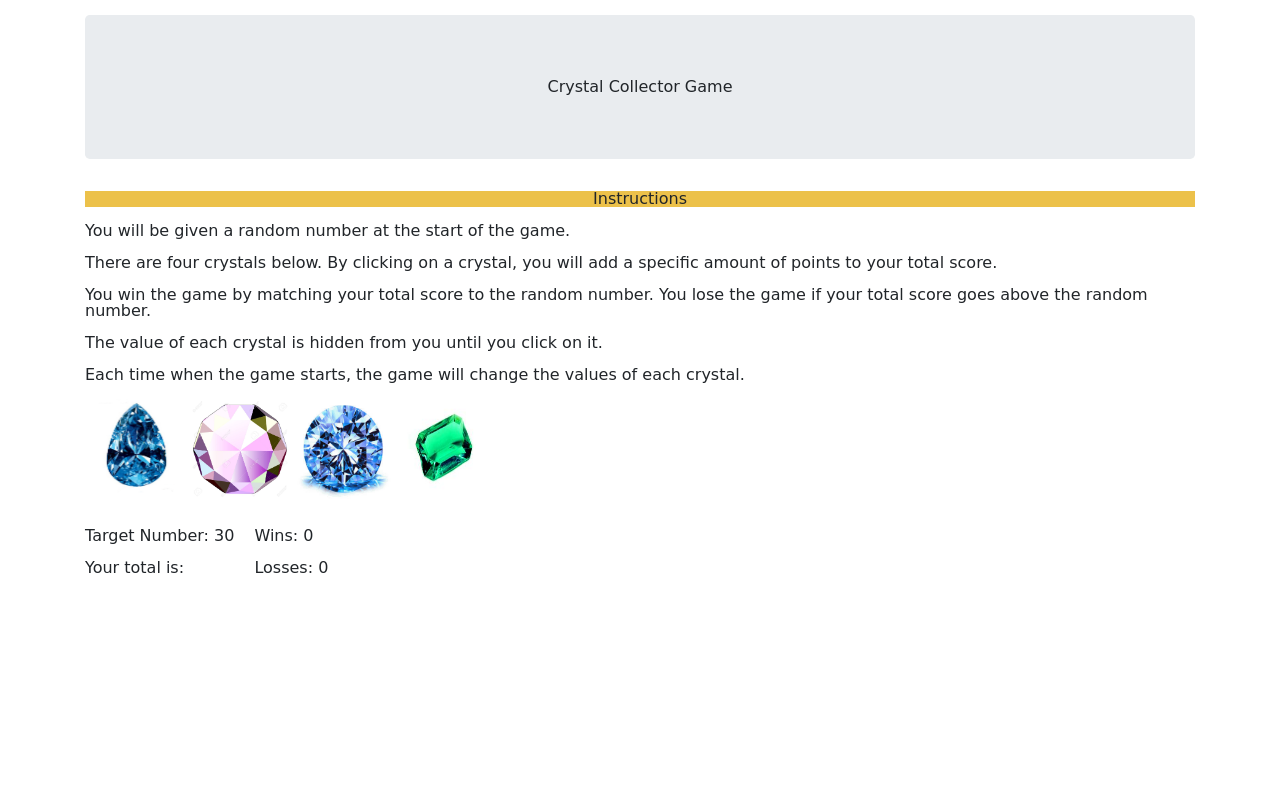
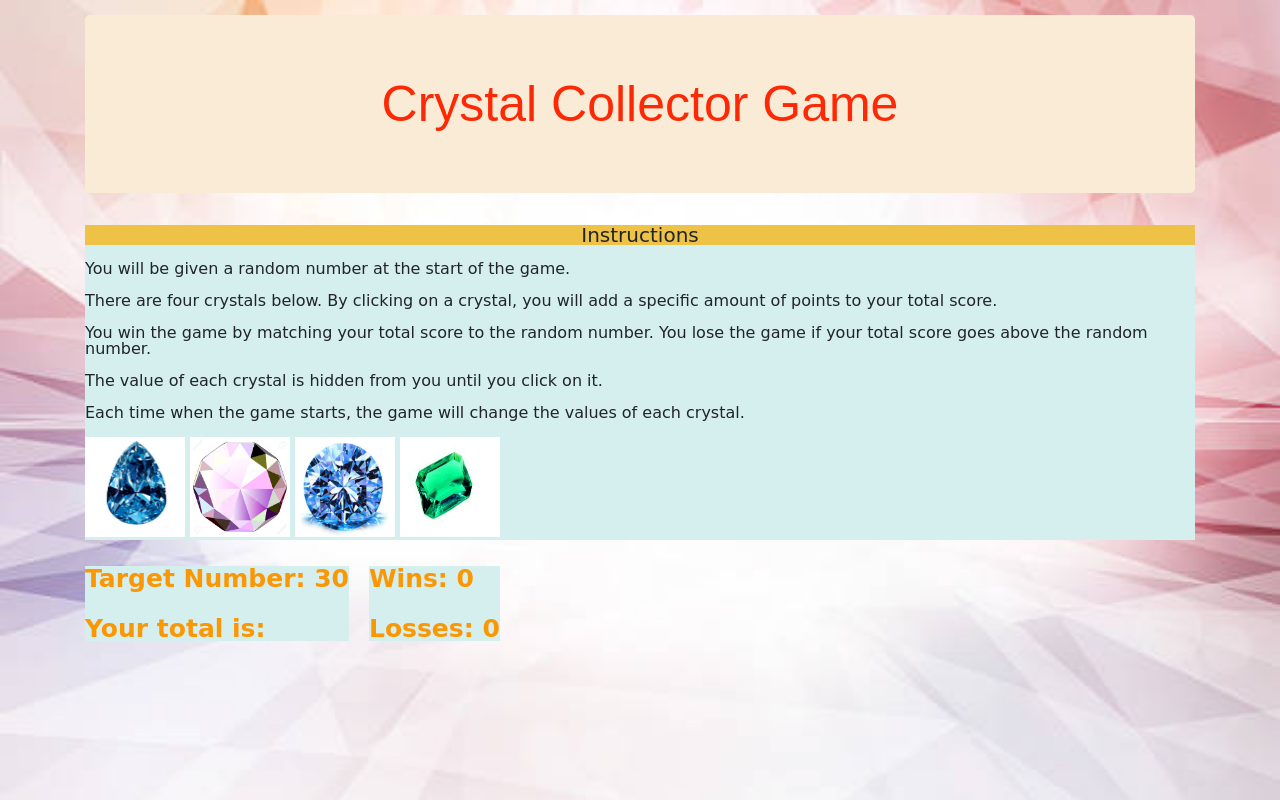
Before and after one commit to raicheljohn28/raicheljohn28-week-4-game, a plain HTML site: page index.html in a window 1280 px wide. Drawn offline with nearby package versions, Linux system fonts and the light colour scheme; a web font is replaced by a local one.

Commit message:
Update style.css

```diff
--- a/assets/css/style.css
+++ b/assets/css/style.css
@@ -1,20 +1,33 @@
 body {
-    background-image: url('../images/crystalbg.jpg') no-repeat center center fixed;
+    background-image: url('../images/crystalbg.jpg');
     background-size: cover;
     font-family: 'Amita', cursive;
 }
 
 .jumbotron {
+    /* background-image: url('../images/crystalbg.jpg'); */
     text-align: center;
     margin-top: 15px;
+    font-size: 50px;
+    color: rgb(252, 41, 4);
+    font-family: 'Mina', sans-serif;
+    background-color: antiquewhite;
 }
 
 .panel-heading {
-    background-color: rgb(236, 193, 74);
+    background-color: rgb(238, 194, 70);
     text-align: center;
+    font-size: 20px;
 }
 
 #panelStyle{
 	float:left;
-	margin: 10px 20px 10px 0px;
+    margin: 10px 20px 10px 0px;
+    font-size: 25px;
+    font-weight: bold;
+    color: rgb(250, 151, 2);
 }
+
+.panel-body {
+    background-color: rgb(213, 238, 238);
+}
```
